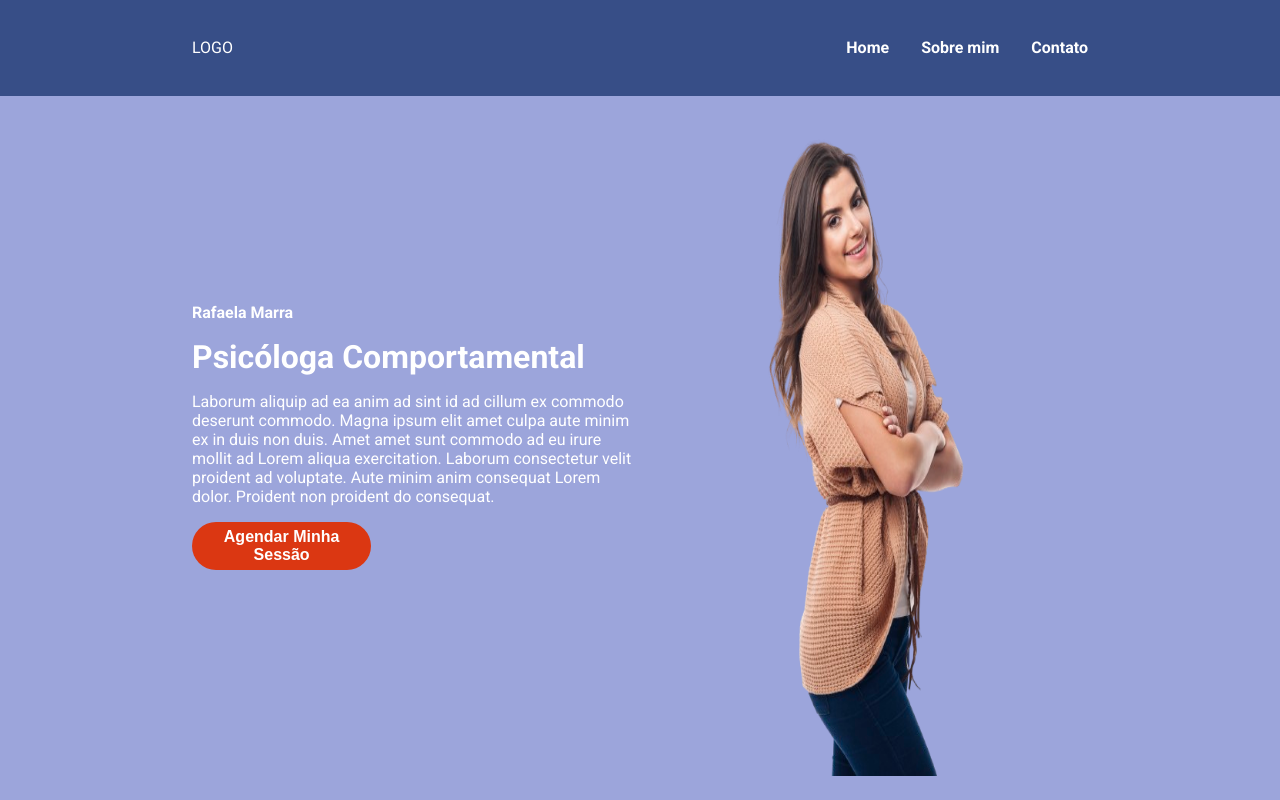
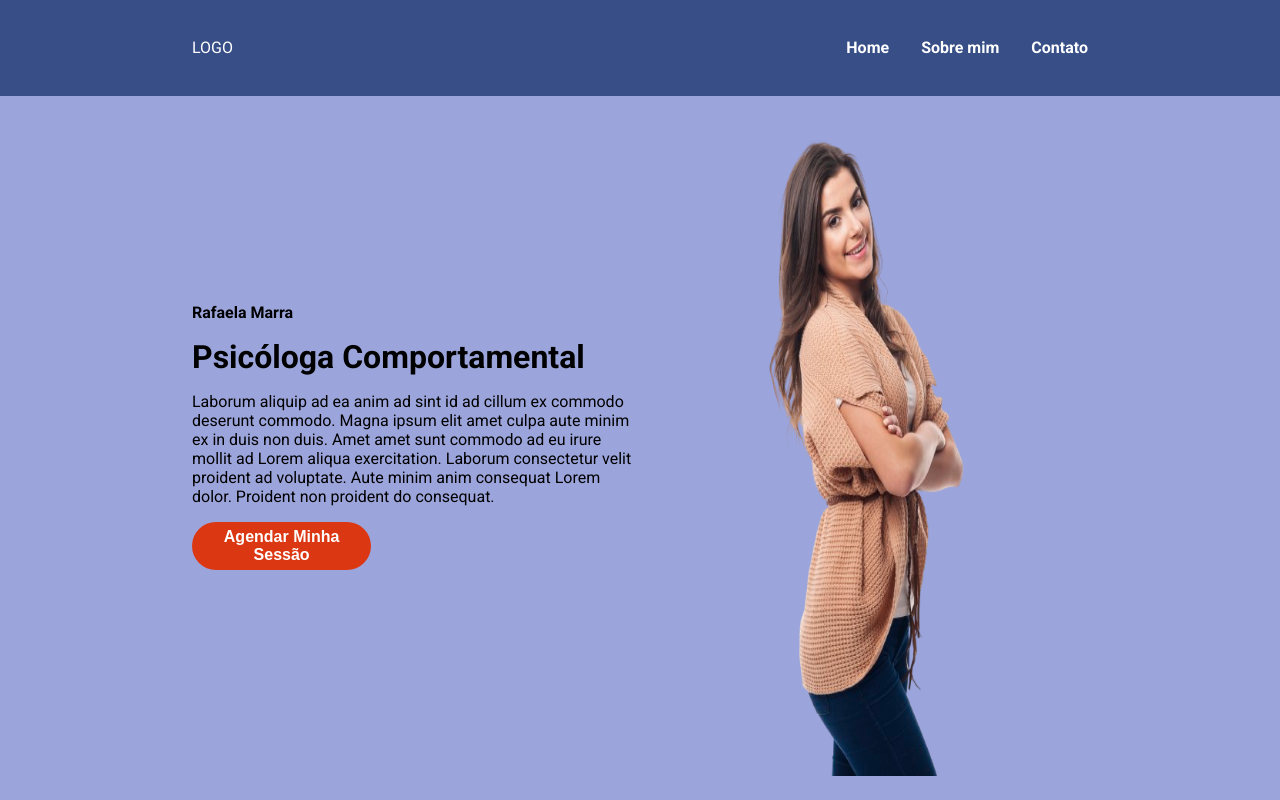
Before and after one commit to natharaujos/psicologist-landing-page, a React (Vite) app: page / in a window 1280 px wide. Shown: the top 800 px of the page. Built offline with nearby package versions, Linux system fonts and the light colour scheme; the HTML template or start-up script is replaced by a standard one.

Commit message:
feat: finalizing adjusments for landing page texts

```diff
--- a/src/sections/Presentation/components/InfosPresentation/InfosPresentation.tsx
+++ b/src/sections/Presentation/components/InfosPresentation/InfosPresentation.tsx
@@ -7,16 +7,16 @@ import Title from "../../../../shared/styles/Title";
 function InfosPresentation() {
   return (
     <Infos>
-      <Subtitle>Rafaela Marra</Subtitle>
-      <Title>Psicóloga Comportamental</Title>
-      <Paragraph>
+      <Subtitle color="black">Rafaela Marra</Subtitle>
+      <Title color="black">Psicóloga Comportamental</Title>
+      <Paragraph color="black">
         Laborum aliquip ad ea anim ad sint id ad cillum ex commodo deserunt
         commodo. Magna ipsum elit amet culpa aute minim ex in duis non duis.
         Amet amet sunt commodo ad eu irure mollit ad Lorem aliqua exercitation.
         Laborum consectetur velit proident ad voluptate. Aute minim anim
         consequat Lorem dolor. Proident non proident do consequat.
       </Paragraph>
-      <ContactButton>Agendar Minha Sessão</ContactButton>
+      <ContactButton color="black">Agendar Minha Sessão</ContactButton>
     </Infos>
   );
 }
--- a/src/shared/styles/ContactButton.ts
+++ b/src/shared/styles/ContactButton.ts
@@ -11,7 +11,7 @@ const ContactButton = styled.button`
   box-shadow: none;
   font-weight: bold;
   color: white;
-  font-size: 1rem;
+  font-size: 1em;
 `;
 
 export default ContactButton;
--- a/src/shared/styles/Paragraph.ts
+++ b/src/shared/styles/Paragraph.ts
@@ -1,8 +1,9 @@
 import styled from "styled-components";
 
 const Paragraph = styled.p`
-  font-size: 1rem;
+  font-size: 1em;
   margin: 0;
+  color: black;
 `;
 
 export default Paragraph;
--- a/src/shared/styles/Subtitle.ts
+++ b/src/shared/styles/Subtitle.ts
@@ -1,9 +1,10 @@
 import styled from "styled-components";
 
 const Subtitle = styled.p`
-  font-size: 1rem;
+  font-size: 1em;
   font-weight: bold;
   margin: 0;
+  color: black;
 `;
 
 export default Subtitle;
--- a/src/shared/styles/Title.ts
+++ b/src/shared/styles/Title.ts
@@ -1,9 +1,10 @@
 import styled from "styled-components";
 
 const Title = styled.p`
-  font-size: 2rem;
+  font-size: 2em;
   font-weight: bold;
   margin: 0;
+  color: black;
 `;
 
 export default Title;
```
